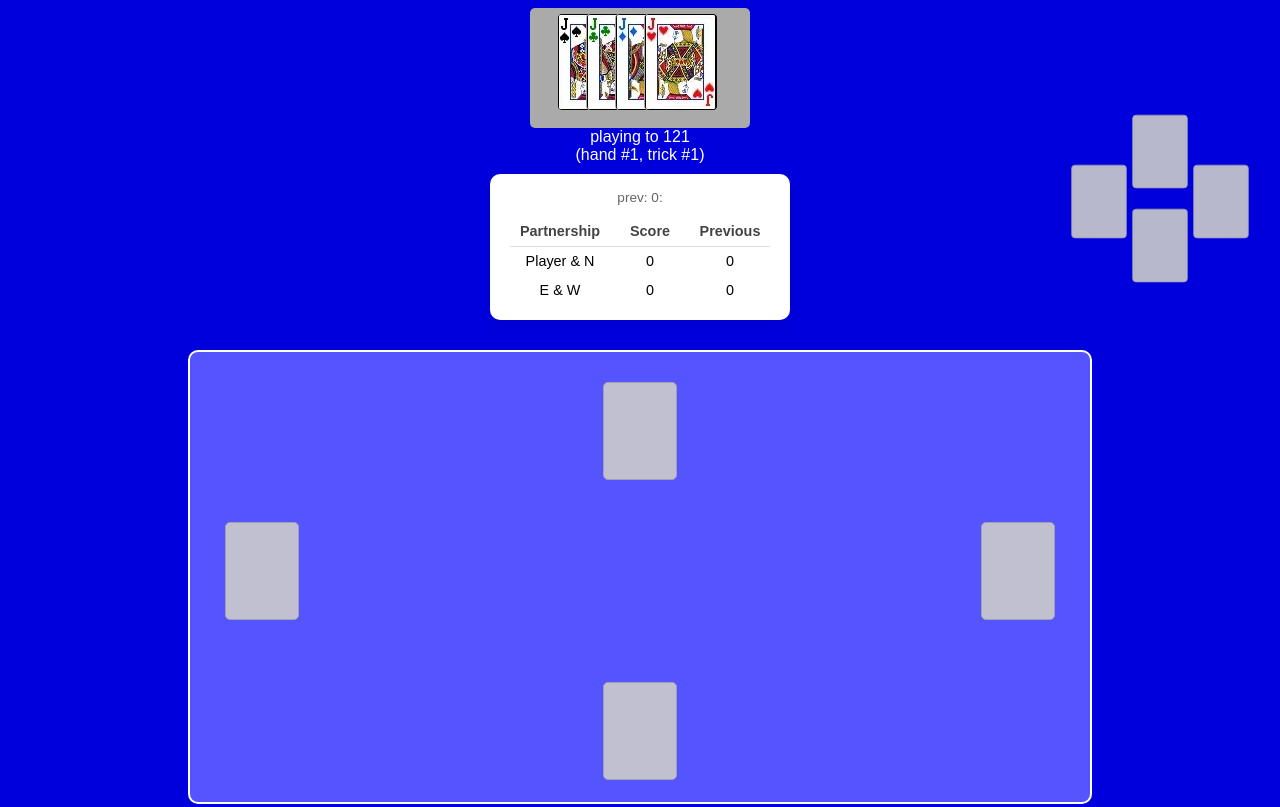
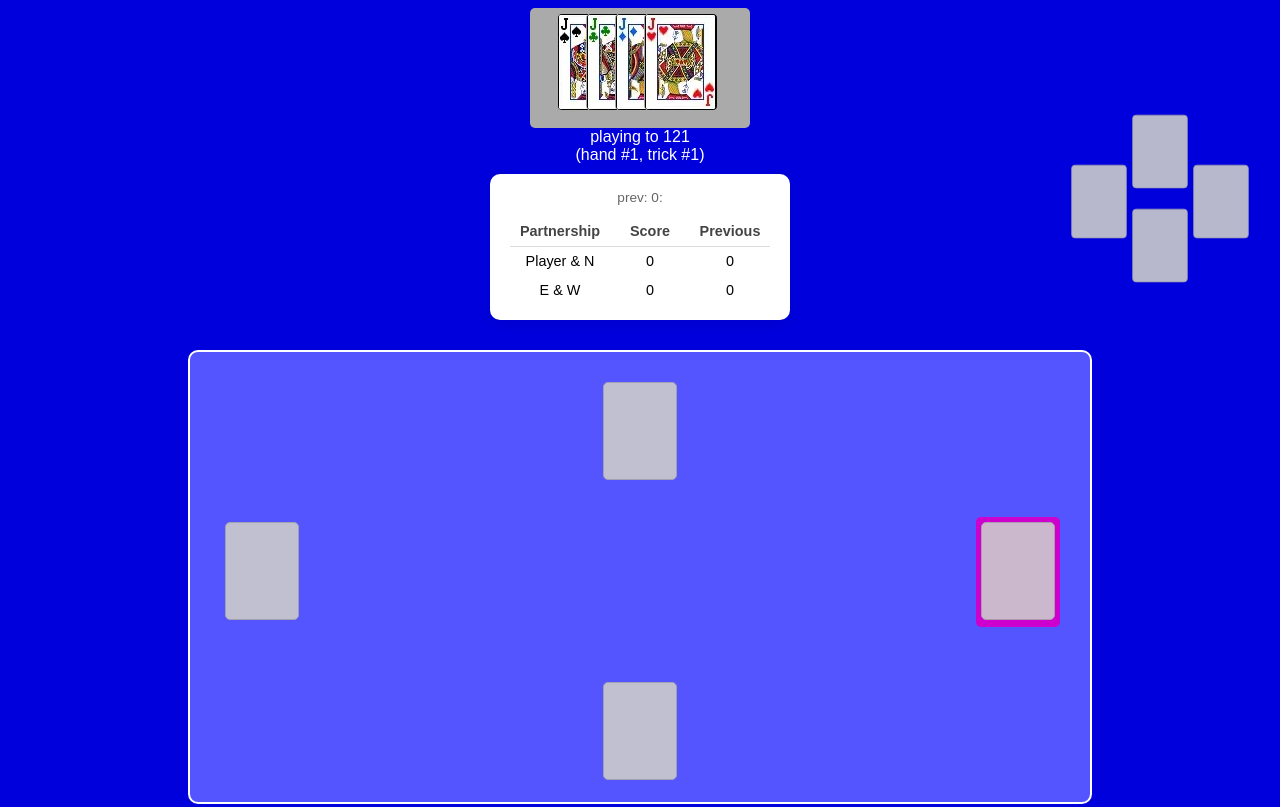
Before and after one commit to ADBond/havilering, a website built with Vite: page index.html in a window 1280 px wide. Shown: the top 807 px of the page. Built offline with nearby package versions, Linux system fonts and the light colour scheme; what onnxruntime-web would draw is missing.

Commit message:
highlight dealer

```diff
--- a/public/style.css
+++ b/public/style.css
@@ -51,6 +51,11 @@ body {
 
 .played {
     height: 110px;
+}
+
+.dealer {
+    background-color: rgb(206, 0, 206);
+    border-radius: 5px;
 }
 
 .card {
--- a/src/game/gamestate.ts
+++ b/src/game/gamestate.ts
@@ -463,6 +463,7 @@ export class GameState {
 
             gameState: this.currentState,
             whoseTurn: this.currentPlayer.name,
+            dealer: this.players[this.dealerIndex].name,
             handNumber: this.handNumber,
             trickNumber: this.trickNumber,
             target: this.config.targetScore,
@@ -486,6 +487,7 @@ export interface GameStateForUI {
 
     gameState: state;
     whoseTurn: PlayerName;
+    dealer: PlayerName;
 
     suits: Suit[];
 }
--- a/src/interface/render.ts
+++ b/src/interface/render.ts
@@ -26,6 +26,9 @@ export async function renderState(state: GameStateForUI) {
   playerNameArr.forEach(p => {
     const playedEl = document.getElementById(`played-${p}`)!;
     playedEl.innerHTML = '';
+    if (p === state.dealer) {
+      playedEl.classList.add('dealer');
+    }
     const card = state.played[p as PlayerName];
     let el: HTMLElement;
     if (card === 'back') {
```
